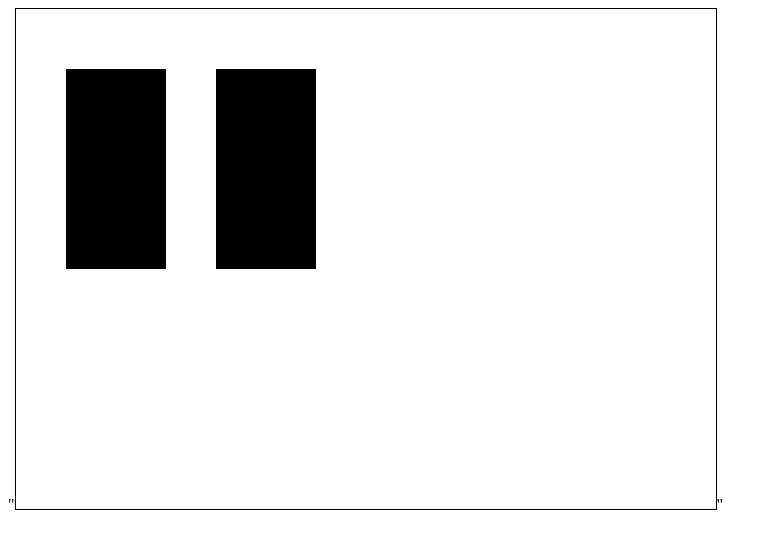
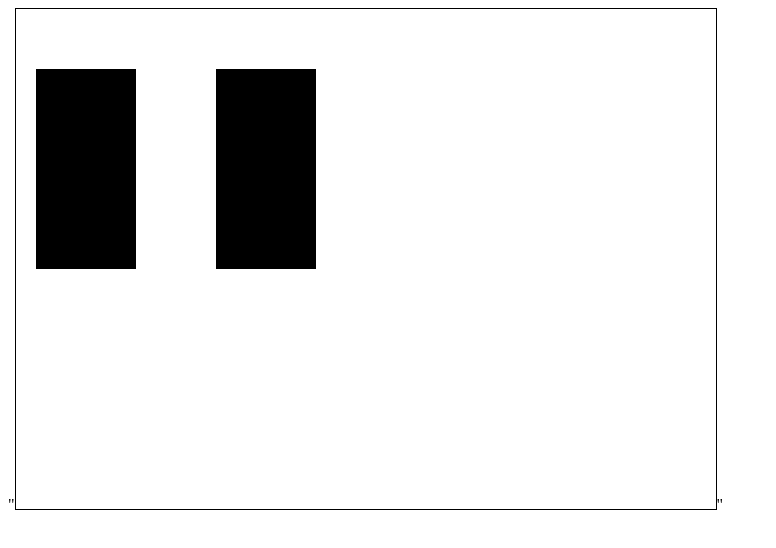
Before and after one commit to charliheriott/charliheriott, a plain HTML site: page index.html in a window 1280 px wide. Shown: the whole page, without its empty margins (0-776 px from the left). Drawn offline with Linux system fonts and the light colour scheme.

Commit message:
Update index.html

```diff
--- a/index.html
+++ b/index.html
@@ -5,11 +5,11 @@ var canv = document.getElementById("ctx");
 var ctx = canv.getContext("2d");
 var x = 20;
 var y = 500;
-ctx.fillRect(50,60,100,200);
+ctx.fillRect(x,60,100,200);
 x = 200;
 ctx.fillRect(x,60,100,200);
 y = 500;
-ctx.fillRect(x,60,100,200);
+ctx.fillRect(x,y,100,200);
 
 
 
```
